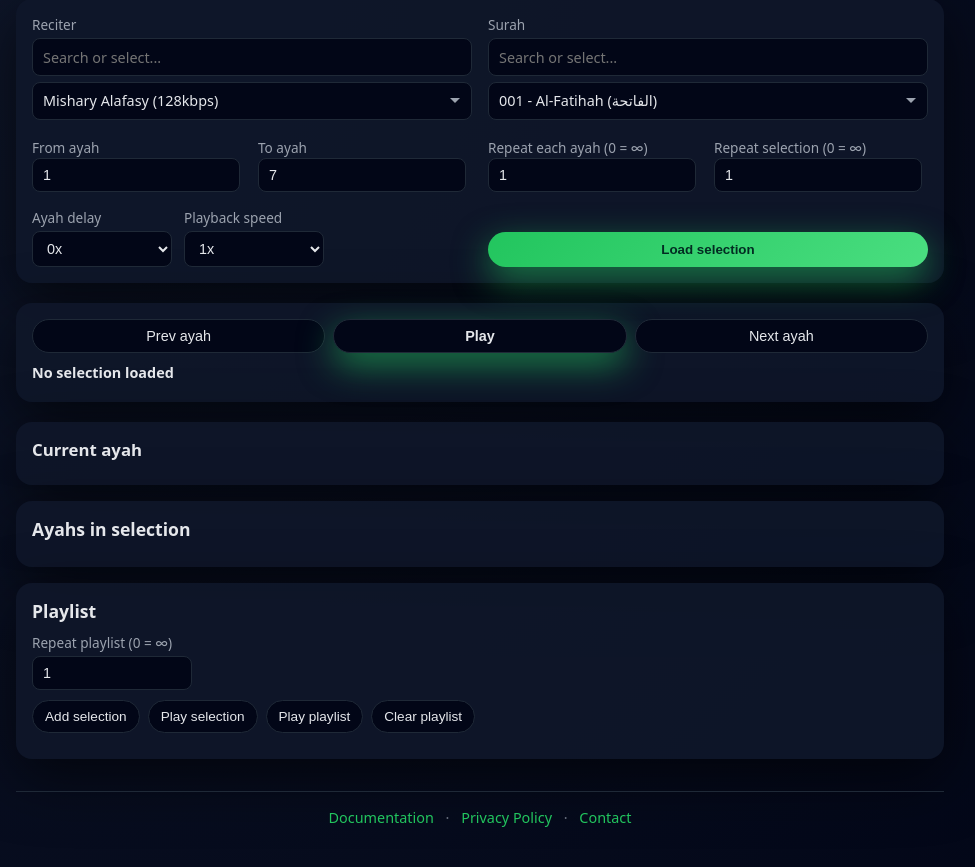
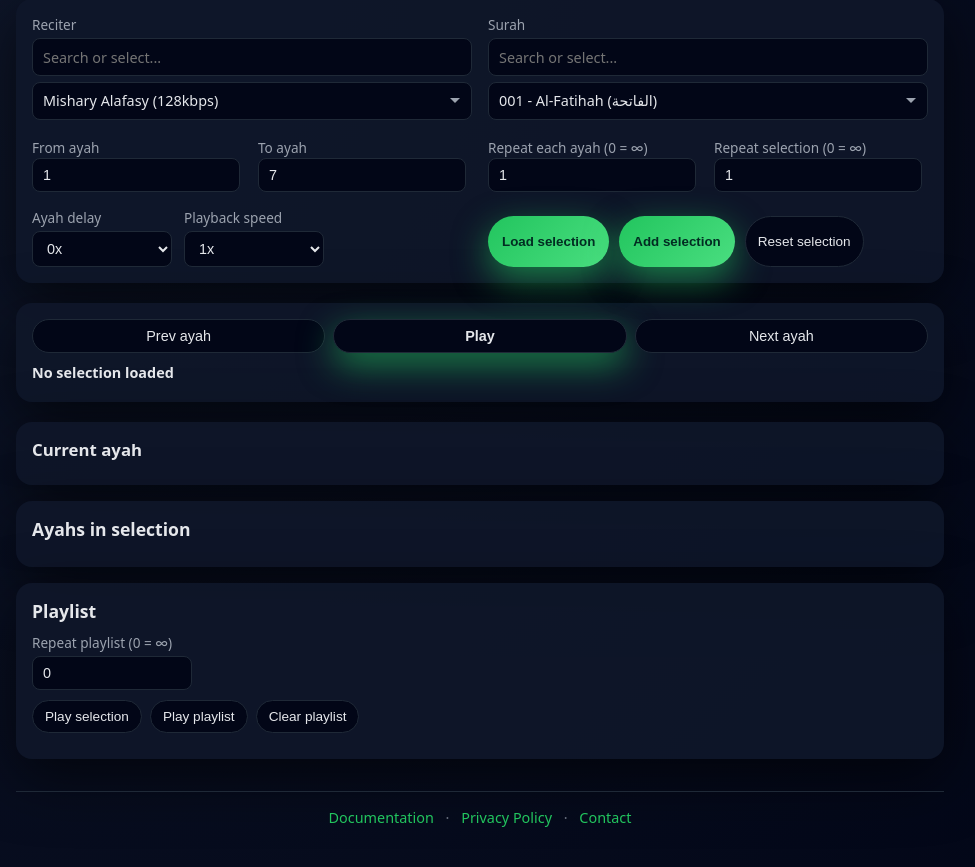
Before and after one commit to maged-mostafa/haffazny, a FastAPI app: page / in a window 1280 px wide. Shown: the part 139-1006 px from the top of the page, without its empty margins (160-1135 px from the left). Run offline with FastAPI, Linux system fonts and the light colour scheme.

Commit message:
wait 5s after each item in playlist New GUI Buttons added

```diff
--- a/src/app.py
+++ b/src/app.py
@@ -13,7 +13,7 @@ from fastapi.staticfiles import StaticFiles
 from fastapi.templating import Jinja2Templates
 from pydantic import BaseModel, EmailStr
 
-from .config import RECITERS, SURAHS, get_reciter, get_surah
+from config import RECITERS, SURAHS, get_reciter, get_surah
 
 
 BASE_DIR = Path(__file__).resolve().parent.parent
--- a/static/css/style.css
+++ b/static/css/style.css
@@ -140,6 +140,18 @@ input[type="number"]:focus {
 
 .controls-options .field {
   min-width: 140px;
+}
+
+.controls-buttons {
+  display: flex;
+  flex-wrap: wrap;
+  gap: 10px;
+  margin-top: 8px;
+}
+
+.controls-buttons .primary-btn,
+.controls-buttons .secondary-btn {
+  margin-top: 0;
 }
 
 /* Two-part combobox: (1) search field on top, (2) dropdown display + list below */
--- a/static/js/app.js
+++ b/static/js/app.js
@@ -1,3 +1,6 @@
+const STORAGE_KEY = "haffazny_settings";
+const PLAYLIST_BLOCK_DELAY_MS = 5000; // Fixed 5s pause between playlist blocks
+
 const reciterSelect = document.getElementById("reciter-select");
 const surahSelect = document.getElementById("surah-select");
 const fromAyahInput = document.getElementById("from-ayah");
@@ -29,6 +32,7 @@ const reciterDisplay = document.getElementById("reciter-display");
 const surahDisplay = document.getElementById("surah-display");
 const reciterListEl = document.getElementById("reciter-list");
 const surahListEl = document.getElementById("surah-list");
+const resetBtn = document.getElementById("reset-btn");
 
 let currentLang = "en";
 
@@ -67,6 +71,7 @@ const translations = {
     repeat_each_label: "Repeat each ayah (0 = ∞)",
     repeat_selection_label: "Repeat selection (0 = ∞)",
     load_button: "Load selection",
+    reset_button: "Reset selection",
     prev_ayah_button: "Prev ayah",
     play_button: "Play",
     next_ayah_button: "Next ayah",
@@ -102,6 +107,7 @@ const translations = {
     repeat_each_label: "تكرار كل آية (0 = ∞)",
     repeat_selection_label: "تكرار المقطع (0 = ∞)",
     load_button: "تحميل المقطع",
+    reset_button: "إعادة التعيين",
     prev_ayah_button: "الآية السابقة",
     play_button: "تشغيل",
     next_ayah_button: "الآية التالية",
@@ -171,11 +177,131 @@ function applyTranslations() {
   document.querySelectorAll("[data-i18n-placeholder]").forEach((el) => { el.placeholder = ph; });
 }
 
+// --- Persist settings to localStorage ---
+function saveSettings() {
+  try {
+    const blocksToSave = playlistBlocks.map((b) => ({
+      ...b,
+      repeatEach: b.repeatEach === Infinity ? 0 : b.repeatEach,
+      repeatSelection: b.repeatSelection === Infinity ? 0 : b.repeatSelection,
+    }));
+    const data = {
+      reciterId: reciterSelect.value,
+      surah: surahSelect.value,
+      fromAyah: fromAyahInput.value,
+      toAyah: toAyahInput.value,
+      repeatCount: repeatCountInput.value,
+      totalLoops: totalLoopsInput.value,
+      ayahDelay: ayahDelaySelect.value,
+      speed: speedSelect.value,
+      repeatPlaylist: repeatPlaylistInput.value,
+      lang: langSelect.value,
+      playlistBlocks: blocksToSave,
+    };
+    localStorage.setItem(STORAGE_KEY, JSON.stringify(data));
+  } catch (e) {
+    console.warn("Could not save settings", e);
+  }
+}
+
+function loadSettings() {
+  try {
+    const raw = localStorage.getItem(STORAGE_KEY);
+    if (!raw) return;
+    const data = JSON.parse(raw);
+
+    if (data.reciterId) {
+      const idx = Array.from(reciterSelect.options).findIndex((o) => o.value === data.reciterId);
+      if (idx >= 0) {
+        reciterSelect.selectedIndex = idx;
+        reciterDisplay.textContent = reciterSelect.options[idx].textContent;
+      }
+    }
+    if (data.surah) {
+      const idx = Array.from(surahSelect.options).findIndex((o) => o.value === data.surah);
+      if (idx >= 0) {
+        surahSelect.selectedIndex = idx;
+        surahDisplay.textContent = surahSelect.options[idx].textContent;
+        surahSelect.dispatchEvent(new Event("change"));
+      }
+    }
+    if (data.fromAyah != null) fromAyahInput.value = data.fromAyah;
+    if (data.toAyah != null) toAyahInput.value = data.toAyah;
+    if (data.repeatCount != null) repeatCountInput.value = data.repeatCount;
+    if (data.totalLoops != null) totalLoopsInput.value = data.totalLoops;
+    if (data.ayahDelay != null) ayahDelaySelect.value = data.ayahDelay;
+    if (data.speed != null) speedSelect.value = data.speed;
+    if (data.repeatPlaylist != null) repeatPlaylistInput.value = data.repeatPlaylist;
+    if (data.lang) {
+      langSelect.value = data.lang;
+      currentLang = data.lang;
+    }
+
+    if (data.playlistBlocks && Array.isArray(data.playlistBlocks)) {
+      playlistBlocks = data.playlistBlocks.map((b) => ({
+        ...b,
+        repeatEach: (b.repeatEach === 0 || b.repeatEach == null) ? Infinity : b.repeatEach,
+        repeatSelection: (b.repeatSelection === 0 || b.repeatSelection == null) ? Infinity : b.repeatSelection,
+      }));
+      renderPlaylist();
+    }
+
+    ayahDelayMultiplier = parseFloat(ayahDelaySelect.value || "0") || 0;
+    playbackSpeedMultiplier = parseFloat(speedSelect.value || "1") || 1;
+
+    loadSelection();
+  } catch (e) {
+    console.warn("Could not load settings", e);
+  }
+}
+
+function resetSettings() {
+  try {
+    localStorage.removeItem(STORAGE_KEY);
+  } catch (e) {}
+  reciterSelect.selectedIndex = 0;
+  surahSelect.selectedIndex = 0;
+  surahSelect.dispatchEvent(new Event("change"));
+  reciterDisplay.textContent = reciterSelect.options[0].textContent;
+  surahDisplay.textContent = surahSelect.options[0].textContent;
+
+  const maxAyah = parseInt(surahSelect.options[0].dataset.ayahCount, 10) || 7;
+  fromAyahInput.value = 1;
+  toAyahInput.value = Math.min(7, maxAyah);
+  repeatCountInput.value = 1;
+  totalLoopsInput.value = 1;
+  ayahDelaySelect.value = "0";
+  speedSelect.value = "1";
+  repeatPlaylistInput.value = "0";
+
+  selectionTracks = [];
+  currentSurahMeta = null;
+  playlistBlocks = [];
+  currentQueue = [];
+  currentQueueType = "selection";
+  currentIndex = 0;
+  currentAyahRepeat = 0;
+  currentLoop = 0;
+  isLoaded = false;
+  ayahDelayMultiplier = 0;
+  playbackSpeedMultiplier = 1;
+  audio.pause();
+  audio.src = "";
+  audio.classList.add("hidden");
+  currentLabel.textContent = translations[currentLang].no_selection;
+  progressText.textContent = "";
+  ayahTextArEl.textContent = "";
+  ayahTextEnEl.textContent = "";
+  renderAyahList();
+  renderPlaylist();
+}
+
 langSelect.addEventListener("change", () => {
   currentLang = langSelect.value;
   applyTranslations();
   renderAyahList();
   renderPlaylist();
+  saveSettings();
 });
 
 // --- Searchable combobox for Reciter and Surah ---
@@ -236,6 +362,7 @@ function refreshReciterList() {
       reciterSelect.selectedIndex = index;
       reciterDisplay.textContent = reciterSelect.options[reciterSelect.selectedIndex].textContent;
       reciterListEl.classList.remove("open");
+      saveSettings();
     });
     reciterListEl.appendChild(div);
   });
@@ -303,21 +430,25 @@ document.addEventListener("click", (e) => {
 reciterSelect.addEventListener("change", () => {
   if (reciterSelect.options[reciterSelect.selectedIndex])
     reciterDisplay.textContent = reciterSelect.options[reciterSelect.selectedIndex].textContent;
+  saveSettings();
 });
 surahSelect.addEventListener("change", () => {
   if (surahSelect.options[surahSelect.selectedIndex])
     surahDisplay.textContent = surahSelect.options[surahSelect.selectedIndex].textContent;
+  saveSettings();
 });
 
 ayahDelaySelect.addEventListener("change", () => {
   const v = parseFloat(ayahDelaySelect.value || "1");
   ayahDelayMultiplier = Number.isFinite(v) ? v : 1;
+  saveSettings();
 });
 
 speedSelect.addEventListener("change", () => {
   const v = parseFloat(speedSelect.value || "1");
   playbackSpeedMultiplier = v > 0 ? v : 1;
   audio.playbackRate = playbackSpeedMultiplier;
+  saveSettings();
 });
 
 function clampAyahInputs() {
@@ -341,8 +472,16 @@ surahSelect.addEventListener("change", () => {
   toAyahInput.value = maxAyah;
 });
 
-fromAyahInput.addEventListener("change", clampAyahInputs);
-toAyahInput.addEventListener("change", clampAyahInputs);
+function onAyahOrRepeatChange() {
+  clampAyahInputs();
+  saveSettings();
+}
+
+fromAyahInput.addEventListener("change", onAyahOrRepeatChange);
+toAyahInput.addEventListener("change", onAyahOrRepeatChange);
+repeatCountInput.addEventListener("change", saveSettings);
+totalLoopsInput.addEventListener("change", saveSettings);
+repeatPlaylistInput.addEventListener("change", saveSettings);
 
 async function loadSelection() {
   clampAyahInputs();
@@ -384,6 +523,7 @@ async function loadSelection() {
       progressText.textContent = "";
       audio.classList.add("hidden");
     }
+    saveSettings();
   } catch (err) {
     console.error(err);
     alert("Could not load audio for the selected range.");
@@ -459,7 +599,7 @@ function renderPlaylist() {
     infoBtn.textContent = `${surahName} (${fromAyah}-${toAyah}) | each ${repeatEachLabel}, all ${repeatSelLabel} | delay ${delayLabel}, speed ${speedLabel}`;
     infoBtn.addEventListener("click", () => {
       // Preview/play this block only
-      const queue = expandBlockToQueue(block);
+      const queue = expandBlockToQueue(block, 0);
       if (queue.length === 0) return;
       currentQueueType = "playlist";
       currentQueue = queue;
@@ -513,11 +653,13 @@ function movePlaylistItem(index, delta) {
   const [item] = playlistBlocks.splice(index, 1);
   playlistBlocks.splice(newIndex, 0, item);
   renderPlaylist();
+  saveSettings();
 }
 
 function removeFromPlaylist(index) {
   playlistBlocks.splice(index, 1);
   renderPlaylist();
+  saveSettings();
 }
 
 function getCurrentAyahDelay() {
@@ -553,13 +695,14 @@ function addToPlaylistAsBlock(tracks, repeatEach, repeatSelection) {
   if (!block) return;
   playlistBlocks.push(block);
   renderPlaylist();
+  saveSettings();
 }
 
 function addSingleAyahToPlaylist(item) {
   addToPlaylistAsBlock([item], 1, 1);
 }
 
-function expandBlockToQueue(block) {
+function expandBlockToQueue(block, blockIndex) {
   const queue = [];
   const repeatEach =
     block.repeatEach && block.repeatEach > 0 && block.repeatEach !== Infinity
@@ -578,6 +721,7 @@ function expandBlockToQueue(block) {
       for (let r = 0; r < repeatEach; r += 1) {
         queue.push({
           ...track,
+          blockIndex,
           ayahDelayMultiplier: blockDelay,
           playbackSpeedMultiplier: blockSpeed,
         });
@@ -590,8 +734,8 @@ function expandBlockToQueue(block) {
 
 function expandPlaylistBlocksToQueue() {
   let queue = [];
-  playlistBlocks.forEach((block) => {
-    queue = queue.concat(expandBlockToQueue(block));
+  playlistBlocks.forEach((block, blockIndex) => {
+    queue = queue.concat(expandBlockToQueue(block, blockIndex));
   });
   return queue;
 }
@@ -668,6 +812,23 @@ function goToNextAyah(manual = false) {
 
     if (currentIndex + 1 < currentQueue.length) {
       currentIndex += 1;
+      const curr = currentQueue[currentIndex];
+      const prev = currentQueue[currentIndex - 1];
+      const isNewBlock =
+        currentQueueType === "playlist" &&
+        curr &&
+        prev &&
+        curr.blockIndex != null &&
+        prev.blockIndex != null &&
+        curr.blockIndex !== prev.blockIndex;
+      if (isNewBlock) {
+        if (ayahDelayTimeout) clearTimeout(ayahDelayTimeout);
+        ayahDelayTimeout = setTimeout(() => {
+          ayahDelayTimeout = null;
+          loadCurrentAyah(true);
+        }, PLAYLIST_BLOCK_DELAY_MS);
+        return;
+      }
       loadCurrentAyah(true);
       return;
     }
@@ -689,13 +850,17 @@ function goToNextAyah(manual = false) {
       return;
     }
 
-    // When playing playlist: optionally repeat the whole playlist
+    // When playing playlist: optionally repeat the whole playlist (5s delay before restart)
     if (currentQueueType === "playlist" && (maxPlaylistLoops === Infinity || currentPlaylistLoop < maxPlaylistLoops)) {
       currentPlaylistLoop += 1;
       currentIndex = 0;
       currentAyahRepeat = 0;
       currentLoop = 0;
-      loadCurrentAyah(true);
+      if (ayahDelayTimeout) clearTimeout(ayahDelayTimeout);
+      ayahDelayTimeout = setTimeout(() => {
+        ayahDelayTimeout = null;
+        loadCurrentAyah(true);
+      }, PLAYLIST_BLOCK_DELAY_MS);
       return;
     }
 
@@ -792,7 +957,7 @@ playPlaylistBtn.addEventListener("click", () => {
   if (playlistBlocks.length === 0) return;
   const queue = expandPlaylistBlocksToQueue();
   if (queue.length === 0) return;
-  const repeatVal = parseInt(repeatPlaylistInput.value || "1", 10);
+  const repeatVal = parseInt(repeatPlaylistInput.value || "0", 10);
   maxPlaylistLoops = repeatVal === 0 ? Infinity : Math.max(1, repeatVal);
   currentPlaylistLoop = 1;
   currentQueueType = "playlist";
@@ -809,6 +974,7 @@ playPlaylistBtn.addEventListener("click", () => {
 clearPlaylistBtn.addEventListener("click", () => {
   playlistBlocks = [];
   renderPlaylist();
+  saveSettings();
 });
 
 addSelectionPlaylistBtn.addEventListener("click", () => {
@@ -826,5 +992,11 @@ addSelectionPlaylistBtn.addEventListener("click", () => {
   addToPlaylistAsBlock(selectionTracks, blockRepeatEach, blockRepeatSelection);
 });
 
-// Initial language application
+// Initial load: restore settings then apply translations
+loadSettings();
 applyTranslations();
+
+resetBtn.addEventListener("click", () => {
+  resetSettings();
+  applyTranslations();
+});
--- a/templates/index.html
+++ b/templates/index.html
@@ -111,7 +111,11 @@
             </div>
         </div>
 
-        <button id="load-btn" class="primary-btn" data-i18n="load_button">Load selection</button>
+        <div class="controls-buttons">
+            <button id="load-btn" class="primary-btn" data-i18n="load_button">Load selection</button>
+            <button id="add-selection-playlist-btn" class="primary-btn" data-i18n="add_selection_button">Add selection</button>
+            <button id="reset-btn" class="secondary-btn" data-i18n="reset_button">Reset selection</button>
+        </div>
     </section>
 
     <section class="player-section">
@@ -143,11 +147,10 @@
         <div class="playlist-options">
             <div class="field">
                 <label for="repeat-playlist-input" data-i18n="repeat_playlist_label">Repeat playlist (0 = ∞)</label>
-                <input type="number" id="repeat-playlist-input" min="0" value="1" />
+                <input type="number" id="repeat-playlist-input" min="0" value="0" />
             </div>
         </div>
         <div class="playlist-actions">
-            <button id="add-selection-playlist-btn" class="secondary-btn" data-i18n="add_selection_button">Add selection</button>
             <button id="play-selection-btn" class="secondary-btn" data-i18n="play_selection_button">Play selection</button>
             <button id="play-playlist-btn" class="secondary-btn" data-i18n="play_playlist_button">Play playlist</button>
             <button id="clear-playlist-btn" class="secondary-btn" data-i18n="clear_playlist_button">Clear playlist</button>
```
